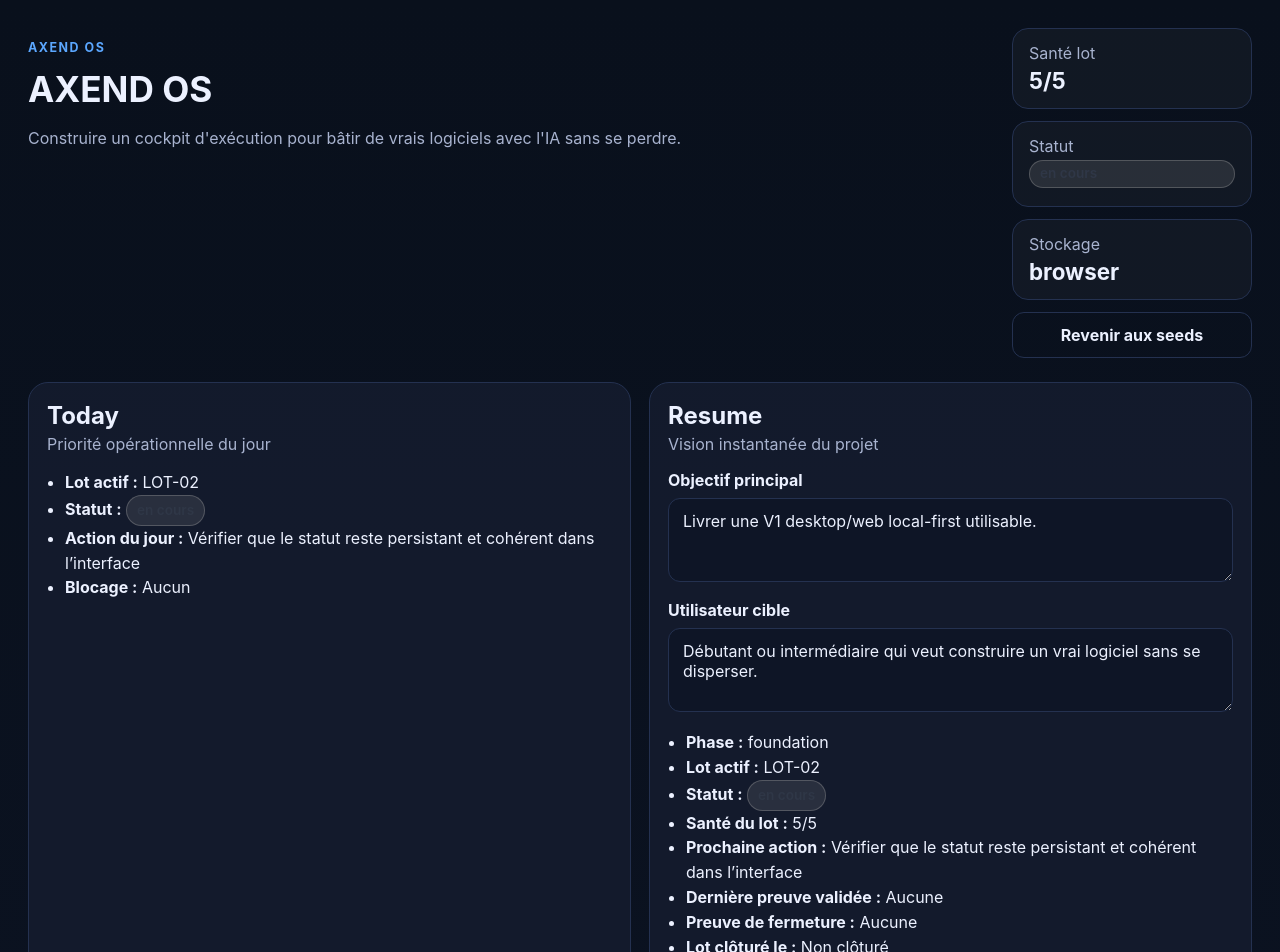
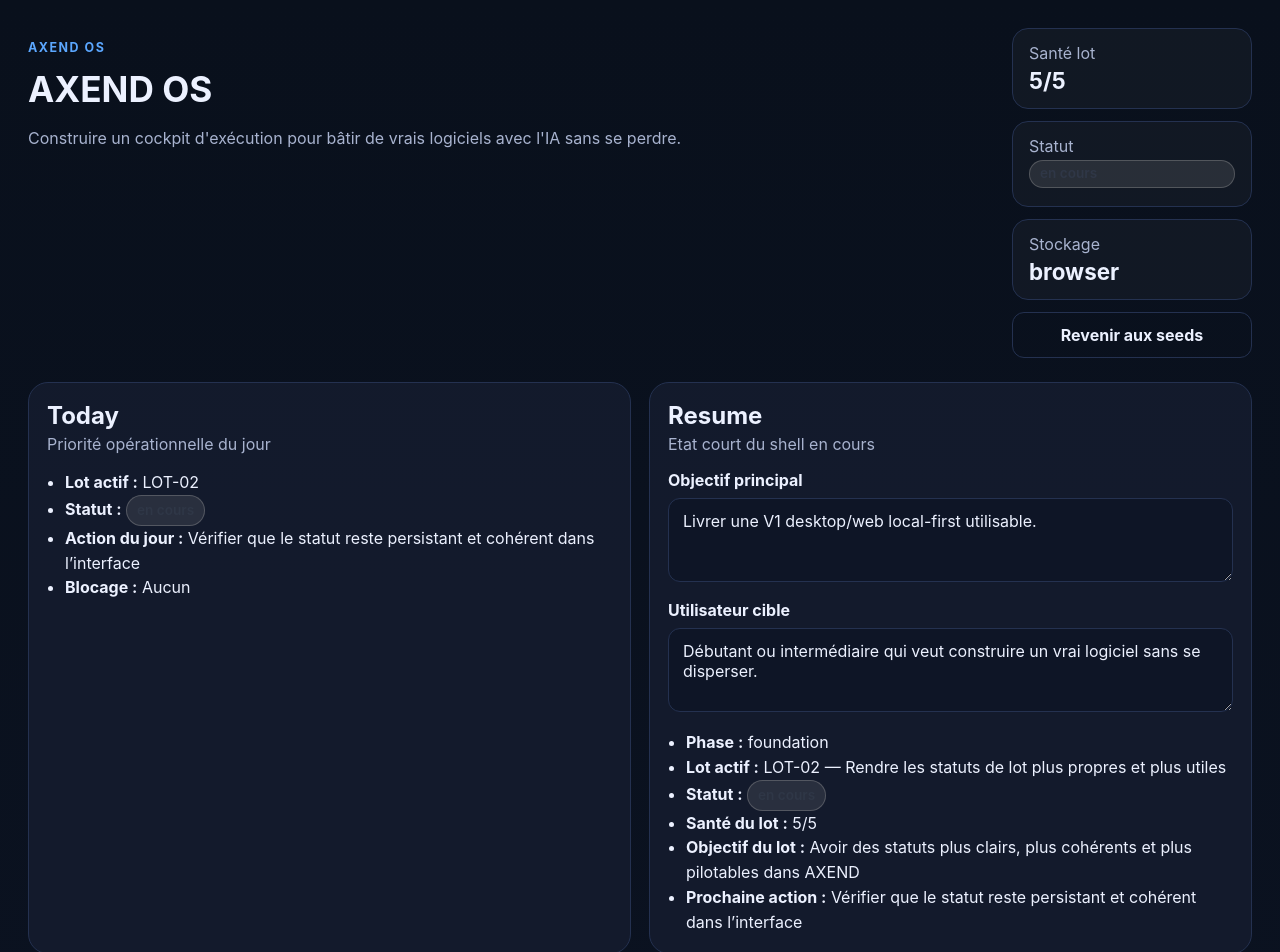
Before and after one commit to unjourinoubliablegers-bot/axend-os, a React (Vite) app: page / in a window 1280 px wide. Shown: the top 952 px of the page. Built offline with nearby package versions, Linux system fonts and the light colour scheme.

Commit message:
refactor(lot-02): clarify resume and continuity block

```diff
--- a/src/App.tsx
+++ b/src/App.tsx
@@ -114,9 +114,7 @@ export default function App() {
   .find((entry) => entry.status === 'validated');
 
 const latestProofItemsCount = latestProof?.items?.length ?? 0;
-const closingProofId = status.currentValidatedProofId ?? 'Aucune';
 const closedLots = status.closedLots ?? [];
-const closingDate = status.currentLotCompletedAt ?? 'Non clôturé';
   const blockerText = lot.blocker.trim() || 'Aucun';
   const proofExpectedText =
     lot.proofExpected.length > 0 ? lot.proofExpected.join(' • ') : 'Aucune';
@@ -297,7 +295,7 @@ const lastValidatedProofText = status.lastValidatedProofAt ?? 'Aucune';
           </ul>
         </Panel>
 
-        <Panel title="Resume" subtitle="Vision instantanée du projet">
+        <Panel title="Resume" subtitle="Etat court du shell en cours">
           <div className="field">
             <label>Objectif principal</label>
             <textarea value={core.primaryObjective} onChange={(e) => setCore({ ...core, primaryObjective: e.target.value })} />
@@ -307,19 +305,13 @@ const lastValidatedProofText = status.lastValidatedProofAt ?? 'Aucune';
             <textarea value={core.targetUser} onChange={(e) => setCore({ ...core, targetUser: e.target.value })} />
           </div>
           <ul className="clean-list">
-  <li><strong>Phase :</strong> {status.phase}</li>
-  <li><strong>Lot actif :</strong> {status.currentLotId}</li>
-  <li>
-    <strong>Statut :</strong>{' '}
-    <Badge value={LOT_STATUS_LABELS[status.currentLotStatus]} />
-  </li>
-  <li><strong>Santé du lot :</strong> {health}/5</li>
-  <li><strong>Prochaine action :</strong> {lot.nextAction || 'Non définie'}</li>
-  <li><strong>Dernière preuve validée :</strong> {status.lastValidatedProofAt ?? 'Aucune'}</li>
-  <li><strong>Preuve de fermeture :</strong> {closingProofId}</li>
-<li><strong>Lot clôturé le :</strong> {closingDate}</li>
-  <li><strong>Dernière sauvegarde :</strong> {lastSavedAt ?? 'Pas encore'}</li>
-</ul>
+            <li><strong>Phase :</strong> {status.phase}</li>
+            <li><strong>Lot actif :</strong> {lot.lotId} — {lot.title}</li>
+            <li><strong>Statut :</strong> <Badge value={LOT_STATUS_LABELS[status.currentLotStatus]} /></li>
+            <li><strong>Santé du lot :</strong> {health}/5</li>
+            <li><strong>Objectif du lot :</strong> {lot.goal || 'Non défini'}</li>
+            <li><strong>Prochaine action :</strong> {lot.nextAction || 'Non définie'}</li>
+          </ul>
         </Panel>
         <Panel title="Copilot" subtitle="Assistant d’exécution du lot actif">
           <ul className="clean-list">
@@ -504,7 +496,7 @@ const lastValidatedProofText = status.lastValidatedProofAt ?? 'Aucune';
   </ul>
 </Panel>
 
-<Panel title="Restart Pack" subtitle="Reprise rapide">
+<Panel title="Bloc de continuité" subtitle="Reprendre sans ambiguïté">
   <div className="restart-summary-grid">
     <div className="restart-summary-card">
       <span className="meta-label">Projet</span>
@@ -547,6 +539,13 @@ const lastValidatedProofText = status.lastValidatedProofAt ?? 'Aucune';
   </div>
 
   <div className="restart-box">
+    <ul className="clean-list">
+      <li><strong>Continuer sur :</strong> {lot.lotId} — {lot.title}</li>
+      <li><strong>Action immédiate :</strong> {lot.nextAction || 'Non définie'}</li>
+      <li><strong>Blocage actuel :</strong> {blockerText}</li>
+      <li><strong>Dernière preuve validée :</strong> {lastValidatedProofText}</li>
+      <li><strong>Dernière sauvegarde :</strong> {lastSavedAt ?? 'Pas encore'}</li>
+    </ul>
     <textarea
       value={restartPack}
       onChange={(e) => setRestartPack(e.target.value)}
```
